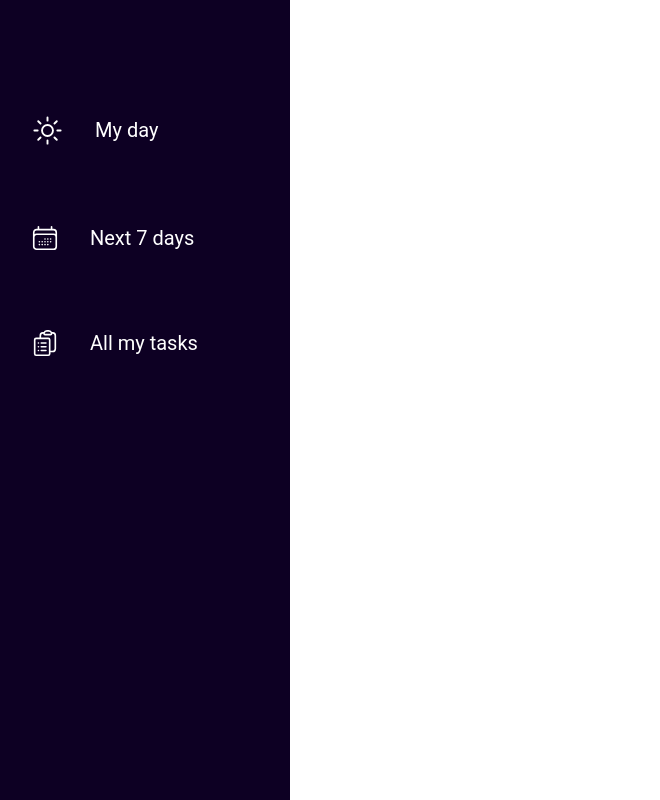
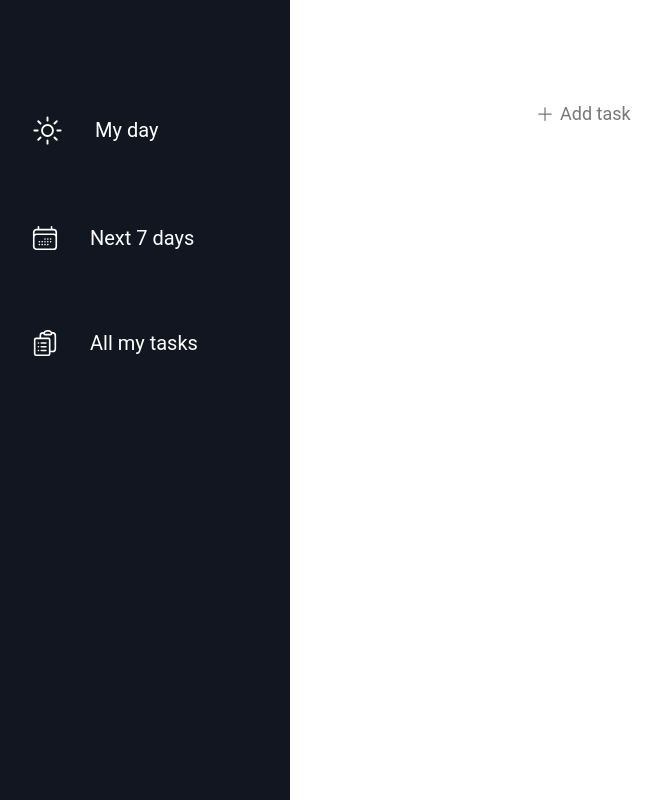
Before and after one commit to Ana-Vartasashvili/task-management-app, a React app: page / in a window 1280 px wide. Shown: the whole page, without its empty margins (10-670 px from the left). Built offline with nearby package versions, Linux system fonts and the light colour scheme; the HTML template or start-up script is replaced by a standard one.

Commit message:
create a component to add a new task

```diff
--- a/src/components/Sidebar/Sidebar.tsx
+++ b/src/components/Sidebar/Sidebar.tsx
@@ -6,7 +6,7 @@ import SidebarItem from '../Sidebar/SidebarItem'
 
 const Sidebar: React.FC = () => {
   return (
-    <div className="w-120 h-screen fixed bg-darkBlue px-10 ">
+    <div className="w-120 h-screen absolute top-0 left-0 text-white bg-darkBlue px-10 ">
       <ul className="mt-40 flex flex-col gap-20 text-2xl">
         <li>
           <Link to="/">
--- a/src/components/Sidebar/SidebarItem.tsx
+++ b/src/components/Sidebar/SidebarItem.tsx
@@ -1,9 +1,9 @@
 const SidebarItem: React.FC<{ children: React.ReactNode }> = (props) => {
   return (
-    <div className="flex gap-12 items-center px-6 py-5 rounded-3xl hover:bg-lightPurple transition ease-in-out duration-300">
+    <div className="flex gap-12 items-center px-6 py-5 rounded-3xl hover:bg-lightBlue transition ease-in-out duration-300">
       {props.children}
     </div>
-  );
-};
+  )
+}
 
-export default SidebarItem;
+export default SidebarItem
--- a/src/components/Sidebar/card/Card.tsx
+++ b/src/components/Sidebar/card/Card.tsx
@@ -4,7 +4,7 @@ const Card: React.FC<{ children: React.ReactNode }> = (props) => {
   return (
     <div>
       <Sidebar />
-      <div className="ml-120">{props.children}</div>
+      <div className="ml-120 ">{props.children}</div>
     </div>
   )
 }
--- /dev/null
+++ b/src/components/Task/AddTask.tsx
@@ -0,0 +1,53 @@
+import { useState } from 'react'
+import PlusIcon from '../../icons/PlusIcon'
+
+const AddTask: React.FC = () => {
+  const [formIsShown, setFormIsShown] = useState(false)
+
+  const toggleAddTaskForm = (): void => {
+    setFormIsShown((prev) => !prev)
+  }
+
+  return (
+    <div>
+      {!formIsShown && (
+        <button
+          className="mt-40 mx-auto w-2/4 flex justify-start items-center gap-2 text-lg hover:text-lightBlue"
+          onClick={toggleAddTaskForm}
+        >
+          <PlusIcon />
+          <span>Add task</span>
+        </button>
+      )}
+
+      {formIsShown && (
+        <form className="mx-auto flex justify-center flex-col gap-4">
+          <input
+            type="text"
+            placeholder="Task name"
+            className="border-[1.8px] w-2/4 border-solid border-gray rounded-3xl p-4 mx-auto flex justify-center mt-40 hover:border-lightBlue focus:border-lightBlue"
+          />
+
+          <div className="mx-auto flex justify-end gap-5 w-2/4">
+            <button
+              onClick={toggleAddTaskForm}
+              type="button"
+              className="px-4 py-2 rounded-lg bg-buttonGray  "
+            >
+              Cancel
+            </button>
+
+            <button
+              type="submit"
+              className="px-5 py-2 rounded-lg bg-lightBlue text-white"
+            >
+              Add task
+            </button>
+          </div>
+        </form>
+      )}
+    </div>
+  )
+}
+
+export default AddTask
--- /dev/null
+++ b/src/icons/PlusIcon.tsx
@@ -0,0 +1,20 @@
+const PlusIcon = () => {
+  return (
+    <svg
+      xmlns="http://www.w3.org/2000/svg"
+      fill="none"
+      viewBox="0 0 24 24"
+      strokeWidth={1.5}
+      stroke="currentColor"
+      className="w-8 h-8"
+    >
+      <path
+        strokeLinecap="round"
+        strokeLinejoin="round"
+        d="M12 4.5v15m7.5-7.5h-15"
+      />
+    </svg>
+  )
+}
+
+export default PlusIcon
--- a/src/icons/SunIcon.tsx
+++ b/src/icons/SunIcon.tsx
@@ -14,7 +14,7 @@ const SunIcon = () => {
         d="M12 3v2.25m6.364.386l-1.591 1.591M21 12h-2.25m-.386 6.364l-1.591-1.591M12 18.75V21m-4.773-4.227l-1.591 1.591M5.25 12H3m4.227-4.773L5.636 5.636M15.75 12a3.75 3.75 0 11-7.5 0 3.75 3.75 0 017.5 0z"
       />
     </svg>
-  );
-};
+  )
+}
 
-export default SunIcon;
+export default SunIcon
--- a/src/index.css
+++ b/src/index.css
@@ -2,7 +2,7 @@
 @tailwind components;
 @tailwind utilities;
 
-@import url("https://fonts.googleapis.com/css2?family=Roboto:wght@300;400;500;700;900&display=swap");
+@import url('https://fonts.googleapis.com/css2?family=Roboto:wght@300;400;500;700;900&display=swap');
 
 * {
   margin: 0;
@@ -17,5 +17,5 @@ html {
 body {
   font-family: Roboto, Helvetica, Arial, sans-serif;
   font-size: 16px;
-  color: white;
+  color: #777;
 }
--- a/src/pages/AllTasks.tsx
+++ b/src/pages/AllTasks.tsx
@@ -1,7 +1,8 @@
-import React from "react";
+import React from 'react'
+import Card from '../components/Sidebar/card/Card'
 
 const AllTasks: React.FC = () => {
-  return <div>AllTasks</div>;
-};
+  return <Card></Card>
+}
 
-export default AllTasks;
+export default AllTasks
--- a/src/pages/Home.tsx
+++ b/src/pages/Home.tsx
@@ -1,8 +1,12 @@
-import Sidebar from '../components/Sidebar/Sidebar'
 import Card from '../components/Sidebar/card/Card'
+import AddTask from '../components/Task/AddTask'
 
 const Home: React.FC = () => {
-  return <Card></Card>
+  return (
+    <Card>
+      <AddTask />
+    </Card>
+  )
 }
 
 export default Home
--- a/src/pages/WeekTasks.tsx
+++ b/src/pages/WeekTasks.tsx
@@ -1,5 +1,7 @@
+import Card from '../components/Sidebar/card/Card'
+
 const WeekTasks: React.FC = () => {
-  return <div>WeekTasks</div>;
-};
+  return <Card></Card>
+}
 
-export default WeekTasks;
+export default WeekTasks
--- a/tailwind.config.cjs
+++ b/tailwind.config.cjs
@@ -8,8 +8,13 @@ module.exports = {
     },
 
     colors: {
-      darkBlue: '#0D0023',
-      lightPurple: '#B0A6CA',
+      darkBlue: '#111621',
+      lightBlue: '#4590F9',
+      textColor_darkGray: '#44403c',
+      gray: '#9398A7',
+      white: '#FFFFFF',
+      textColor_lightGray: '#e3e3e3',
+      buttonGray: '#f8fafc',
     },
 
     fontSize: {
```
